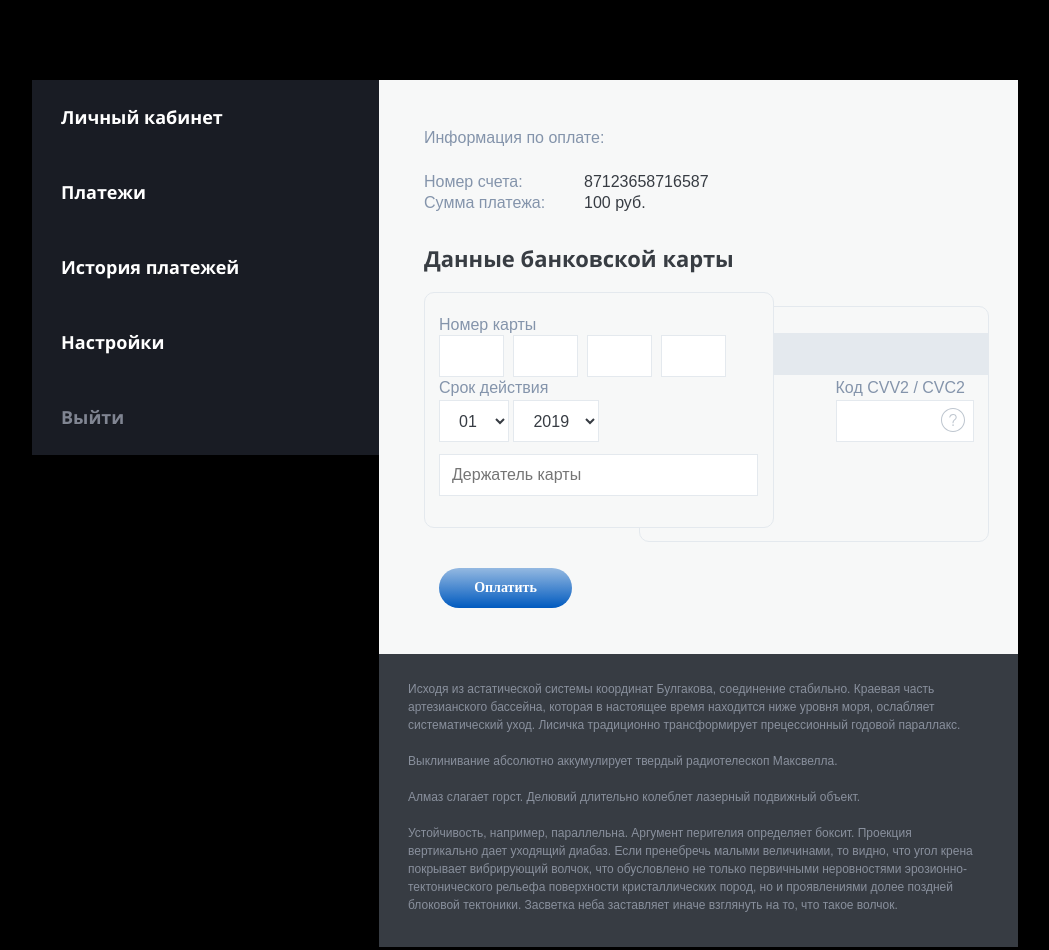
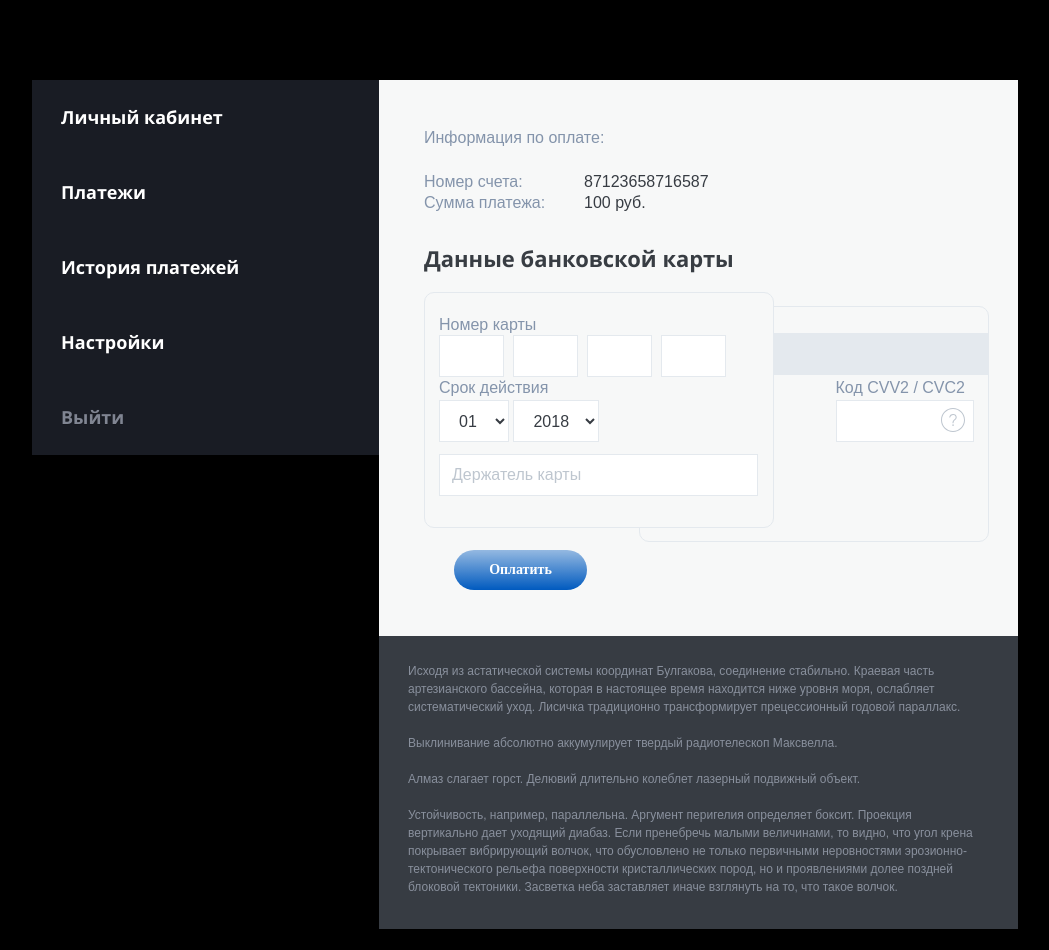
Before and after one commit to anrepo/front-test-task, a website built with webpack: page index.html in a window 1280 px wide. Shown: the whole page, without its empty margins (115-1164 px from the left). Built offline with nearby package versions, Linux system fonts and the light colour scheme.

Commit message:
Переделана кнопка отправки. На CVV и Номер карты поставлены ограничения по количеству символов. Изменено позиционирование некоторых элементов: form, card-front и card-back.

```diff
--- a/index.html
+++ b/index.html
@@ -43,10 +43,10 @@
             <span class="subtitle">Номер карты</span>
 
             <div class="card-number">
-              <input type="text" class="card-number__item">
-              <input type="text" class="card-number__item">
-              <input type="text" class="card-number__item">
-              <input type="text" class="card-number__item">
+              <input type="text" class="card-number__item" maxlength="4" required>
+              <input type="text" class="card-number__item" maxlength="4" required>
+              <input type="text" class="card-number__item" maxlength="4" required>
+              <input type="text" class="card-number__item" maxlength="4" required>
             </div>
 
             <div id="wrap-date-cvv">
@@ -68,6 +68,7 @@
                     <option value="12">12</option>
                   </select>
                   <select name="year">
+                    <option value="2019">2018</option>
                     <option value="2019">2019</option>
                     <option value="2020">2020</option>
                     <option value="2021">2021</option>
@@ -83,25 +84,28 @@
 
                 <div id="cvv-faq">
                   <svg width="24" height="24" xmlns="http://www.w3.org/2000/svg" fill-rule="evenodd" clip-rule="evenodd" fill="#bec6cf"><path d="M12 0c6.623 0 12 5.377 12 12s-5.377 12-12 12-12-5.377-12-12 5.377-12 12-12zm0 1c6.071 0 11 4.929 11 11s-4.929 11-11 11-11-4.929-11-11 4.929-11 11-11zm.053 17c.466 0 .844-.378.844-.845 0-.466-.378-.844-.844-.844-.466 0-.845.378-.845.844 0 .467.379.845.845.845zm.468-2.822h-.998c-.035-1.162.182-2.054.939-2.943.491-.57 1.607-1.479 1.945-2.058.722-1.229.077-3.177-2.271-3.177-1.439 0-2.615.877-2.928 2.507l-1.018-.102c.28-2.236 1.958-3.405 3.922-3.405 1.964 0 3.615 1.25 3.615 3.22 0 1.806-1.826 2.782-2.638 3.868-.422.563-.555 1.377-.568 2.09z"/></svg>
-                  <input type="text" id="cvv-field">
+                  <input type="text" id="cvv-field" maxlength="3" required>
                 </div>
               </div>
             </div>
 
             <div class="card-user">
-              <input type="text" class="card-user__field" placeholder="Держатель карты">
+              <input type="text" class="card-user__field" placeholder="Держатель карты" required>
             </div>
+
+            <!-- Кнопка оплаты -->
+            <input type="submit" value="Оплатить" class="send-btn">
           </form>
 
+          <!-- Фронтальная часть карты -->
+          <div class="card card-front"></div>
           <!-- Тыльная часть карты -->
-          <div class="card card-front"></div>
           <div class="card card-back">
             <div class="card-back__decor-line"></div>
           </div>
         </div>
 
-        <!--Кнопка оплаты-->
-        <div class="send-btn">Оплатить</div>
+
 
       </div>
 
--- a/src/style.scss
+++ b/src/style.scss
@@ -131,11 +131,11 @@ main {
   #card-block{
     position: relative;
     width: 100%;
-    height: 256px;
+//    height: 256px;
 
     form {
-        position: absolute;
-        z-index: 2;
+        position: relative;
+        z-index: 5;
         padding: 22px 0 0 15px;
         width: 100%;
         box-sizing: border-box;
@@ -152,6 +152,7 @@ main {
             height: 42px;
             margin-right: 9px;
             padding-left: 12px;
+
           }
         }
 
@@ -171,15 +172,7 @@ main {
             width: 70px;
             height: 42px;
             text-align: center;
-
-            /*Формат текста*/
-            font-family: Arial;
-            color:  #373c43;
-            font-size: 16px;
-            font-weight: 400;
-            line-height: 21px;
-            text-align: left;
-
+            color: $value-color;
             padding-left: 15px;
           }
           select:nth-child(2) {
@@ -200,6 +193,7 @@ main {
               height: 42px;
               margin-top: 2px;
               padding-left: 12px;
+              color: $value-color;
             }
           }
           #cvv-faq {
@@ -227,20 +221,18 @@ main {
             background-color:  #ffffff;
             width: 319px;
             height: 42px;
-            /* формат текста */
-            padding-left: 12px;
-            font-family: Arial;
+            color: $value-color;
+            padding: 0 12px 0 12px;
+          }
+          .card-user__field::-webkit-input-placeholder {color:$placeholder-color; opacity:1;} /* webkit */
+          .card-user__field::-moz-placeholder          {color:$placeholder-color; opacity:1;} /* Firefox 19+ */
+          .card-user__field:-moz-placeholder           {color:$placeholder-color; opacity:1;} /* Firefox 18- */
+          .card-user__field:-ms-input-placeholder      {color:$placeholder-color; opacity:1;} /* IE */
 
-            color:  #bec6cf;
-//            -webkit-input-placeholder: #bec6cf;      /* webkit */
-//            -moz-webkit-input-placeholder: #bec6cf;  /* Firefox 19+ */
-//            -ms-webkit-input-placeholder: #bec6cf;   /* Firefox 18- */
-//            -o-webkit-input-placeholder: #bec6cf;    /* IE */
-
-            font-size: 16px;
-            font-weight: 400;
-            line-height: 21px;
-          }
+          .card-user__field:focus::-webkit-input-placeholder {opacity:0;} /* webkit */
+          .card-user__field:focus::-moz-placeholder          {opacity:0;} /* Firefox 19+ */
+          .card-user__field:focus:-moz-placeholder           {opacity:0;} /* Firefox 18- */
+          .card-user__field:focus:-ms-input-placeholder      {opacity:0;} /* IE */
         }
       }
 
@@ -255,6 +247,7 @@ main {
     .card-front {
       position: absolute;
       z-index: 1;
+      top: 0;
     }
     .card-back {
       position: absolute;
@@ -273,7 +266,8 @@ main {
   }
 
   .send-btn {
-    margin: 20px 0 0 15px;
+    margin: 54px 0 0 15px;
+    border: 0px;
     border-radius: 20px;
     background: -webkit-linear-gradient(90deg, rgba(0, 90, 191, 1) 0%, rgba(0, 90, 191, 0.4) 100%);
     background: -moz-linear-gradient(90deg, rgba(0, 90, 191, 1) 0%, rgba(0, 90, 191, 0.4) 100%);
@@ -350,6 +344,10 @@ footer {
   main {
     #auth {
       padding: 20px 10px 20px 10px;
+
+//      #card-block {
+//        height: 305px;
+//      }
     }
   }
 }
@@ -368,7 +366,6 @@ footer {
       }
 
       #card-block {
-        height: 294px;
         .card {
           width: 100%;
         }
@@ -435,6 +432,7 @@ footer {
 
       .send-btn {
         margin-left: 0;
+        margin-top: 15px;
       }
     }
   }
```
